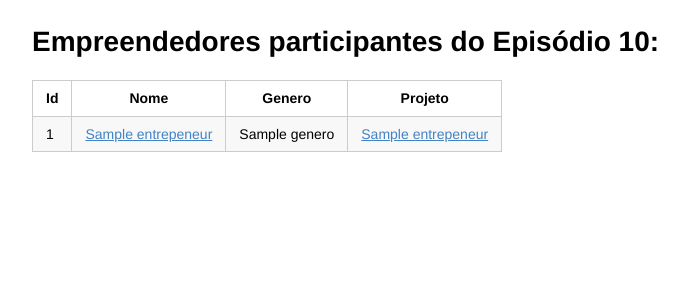
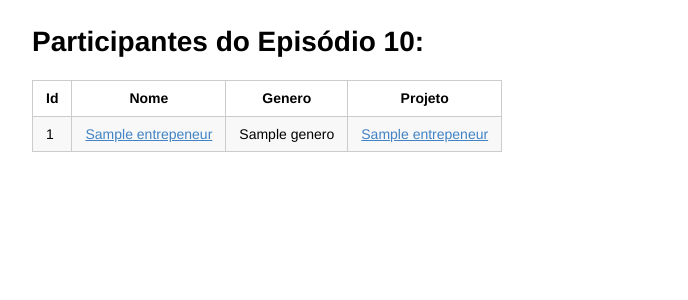
Before and after one commit to RobertGleison/gui-shark-tank-project, a Flask app: template templates/lista_empreendedores.html in a window 1280 px wide. Shown: the part 52-352 px from the top of the page, without its empty margins (181-869 px from the left). Run offline with Flask 3, Linux system fonts and the light colour scheme; the template is opened without the code that fills it: most values are stand-ins (such as "Sample title", 1, 10 or a date in 2020).

Commit message:
Change title of lista_empreendedores

```diff
--- a/templates/lista_empreendedores.html
+++ b/templates/lista_empreendedores.html
@@ -1,7 +1,7 @@
 {% extends 'base.html' %}
 {% block content %}
 
-<h1>Empreendedores participantes do Episódio {{temp}}:</h1>
+<h1>Participantes do Episódio {{temp}}:</h1>
 
 <table>
     <tr>
```
